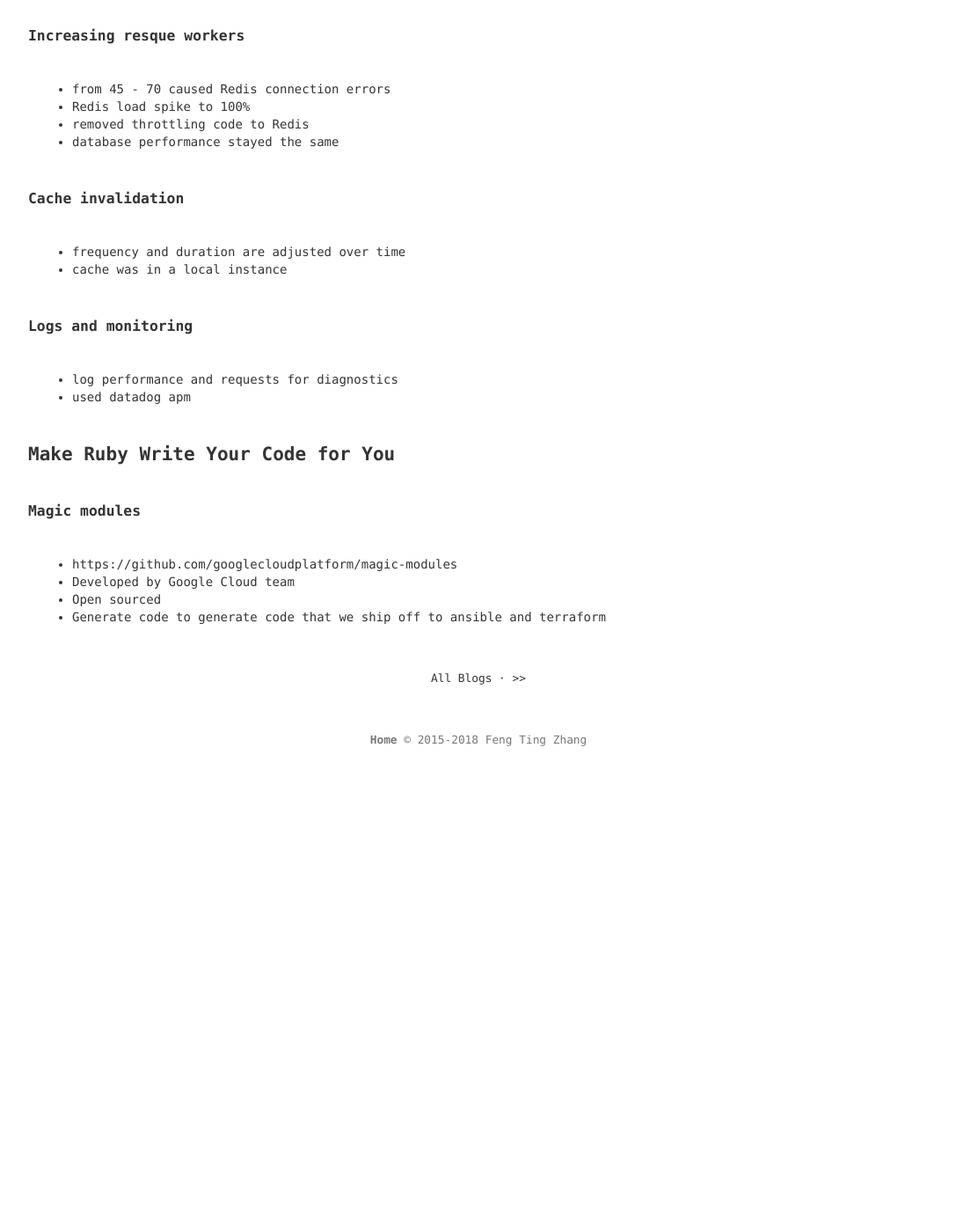
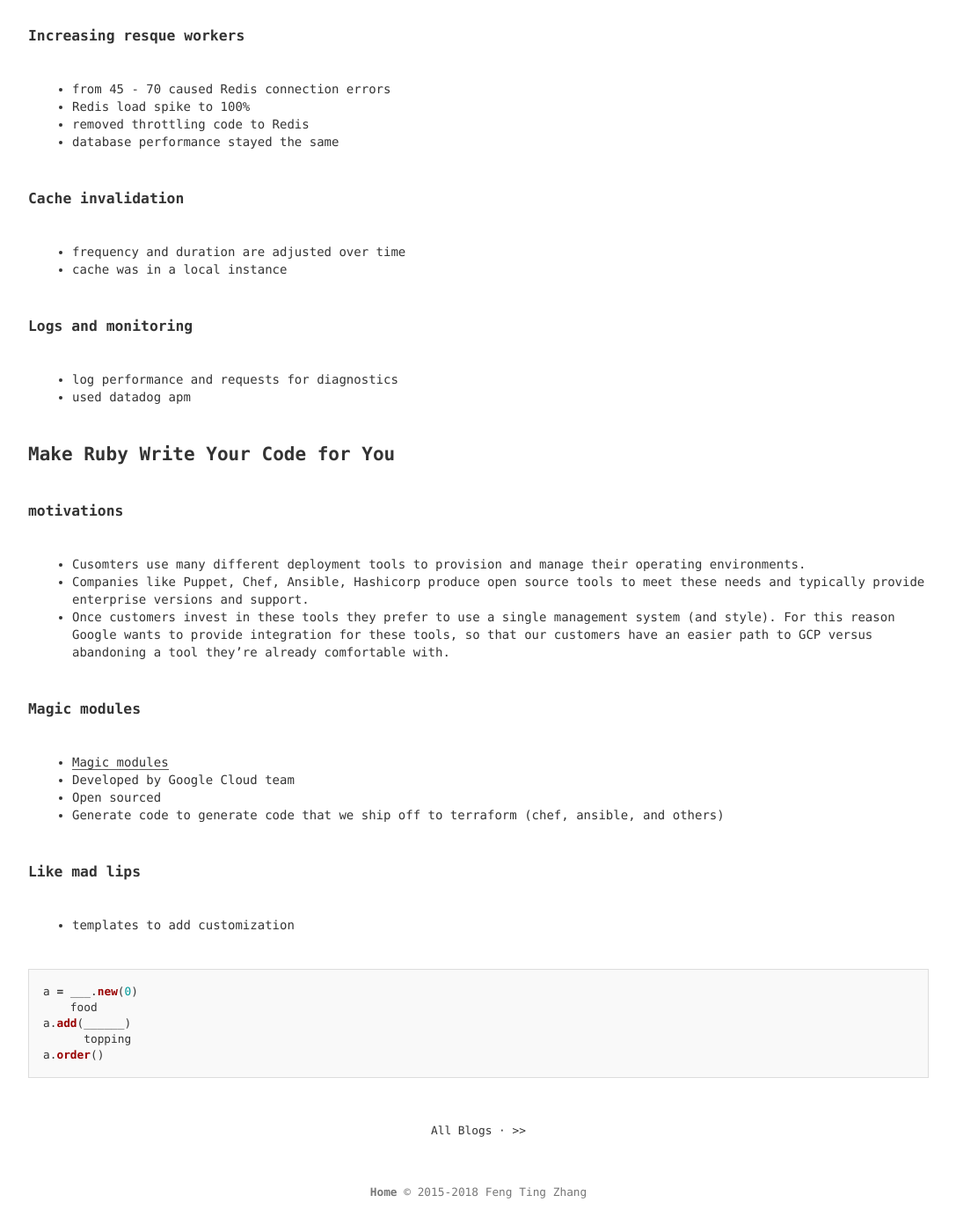
Before and after one commit to fengtingzhang/blog, a Jekyll site: the page built from _posts/2018-11-14-rubyconf-2018-day-two.md, in a window 1280 px wide and 1400 px high, scrolled down 8346 px. Shown: the whole window at 88% size, without its empty margins (96-1183 px from the left). Built offline with Jekyll 4.4.1, drawn with Linux system fonts in a browser that asks for light colours; before the commit the page ends 9232 px from its top, so only the background shows below that.

Commit message:
Update 2018-11-14-rubyconf-2018-day-two.md

````diff
--- a/_posts/2018-11-14-rubyconf-2018-day-two.md
+++ b/_posts/2018-11-14-rubyconf-2018-day-two.md
@@ -323,8 +323,25 @@ User.none.tall.etc # better
 
 ## Make Ruby Write Your Code for You
 
+### motivations
+* Cusomters use many different deployment tools to provision and manage their operating environments.
+* Companies like Puppet, Chef, Ansible, Hashicorp produce open source tools to meet these needs and typically provide enterprise versions and support.
+* Once customers invest in these tools they prefer to use a single management system (and style). For this reason Google wants to provide integration for these tools, so that our customers have an easier path to GCP versus abandoning a tool they're already comfortable with.
+
 ### Magic modules
-* https://github.com/googlecloudplatform/magic-modules
+* [Magic modules](https://github.com/googlecloudplatform/magic-modules)
 * Developed by Google Cloud team
 * Open sourced
-* Generate code to generate code that we ship off to ansible and terraform
+* Generate code to generate code that we ship off to terraform (chef, ansible, and others)
+
+
+### Like mad lips
+* templates to add customization
+
+```ruby
+a = ___.new(0)
+    food
+a.add(______)
+      topping
+a.order()
+```
````
